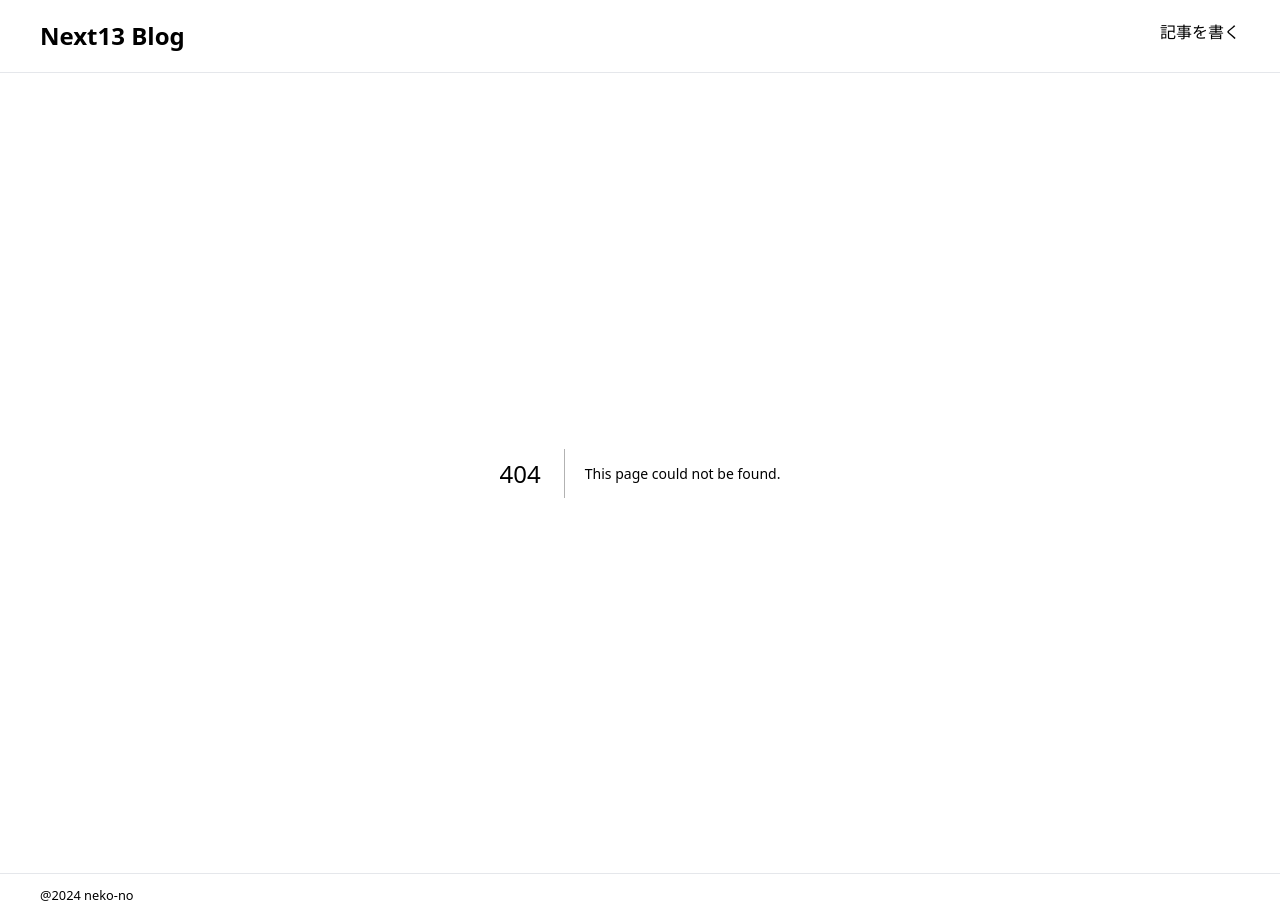
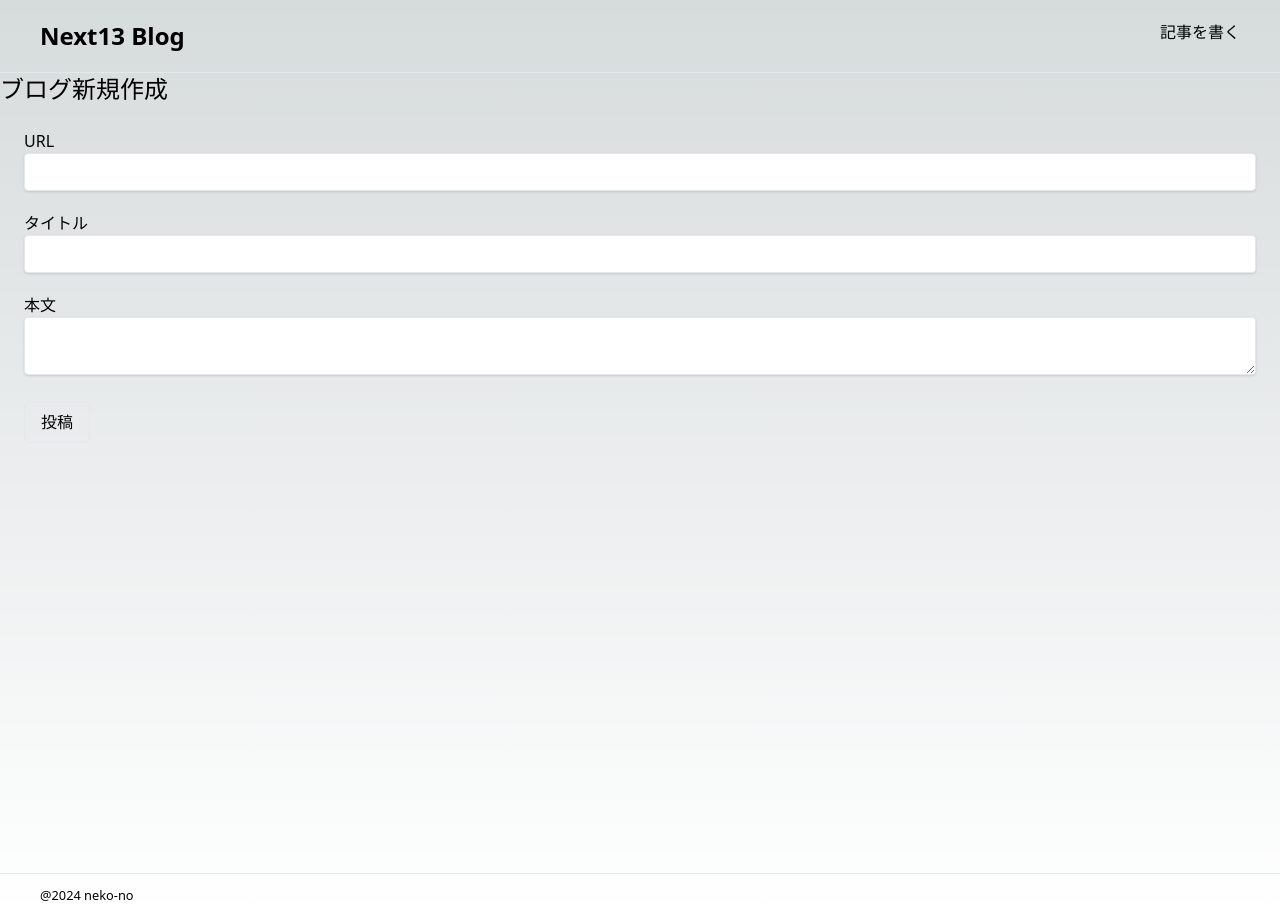
Before and after one commit to neko-no/learn_nextjs13, a Next.js app in the folder nextjs13-tailwindcss/: page /article/new in a window 1280 px wide. Before the commit this address had no page. Built offline with nearby package versions, Linux system fonts and the light colour scheme.

Commit message:
#5 add: 新規記事投稿用のフォームを作成

```diff
--- /dev/null
+++ b/nextjs13-tailwindcss/src/app/article/new/page.tsx
@@ -0,0 +1,35 @@
+import React from "react";
+
+const CreateBlogPage = () => {
+  return (
+    <div className="min-h-screen ">
+      <h2 className="text-2xl font-blod">ブログ新規作成</h2>
+      <form className="p-6">
+        <div className="mb-5">
+          <label>URL</label>
+          <input
+            type="text"
+            className="shadow border rounded w-full py-2 px-3 text-gray-700 leading-tight focus:outline-none"
+          />
+        </div>
+        <div className="mb-5">
+          <label>タイトル</label>
+          <input
+            type="text"
+            className="shadow border rounded w-full py-2 px-3 text-gray-700 leading-tight focus:outline-none"
+          />
+        </div>
+        <div className="mb-5">
+          <label>本文</label>
+          <textarea className="shadow border rounded w-full py-2 px-3 text-gray-700 leading-tight focus:outline-none" />
+        </div>
+
+        <button type="submit" className="py-2 px-4 rounded-md border">
+          投稿
+        </button>
+      </form>
+    </div>
+  );
+};
+
+export default CreateBlogPage;
```
